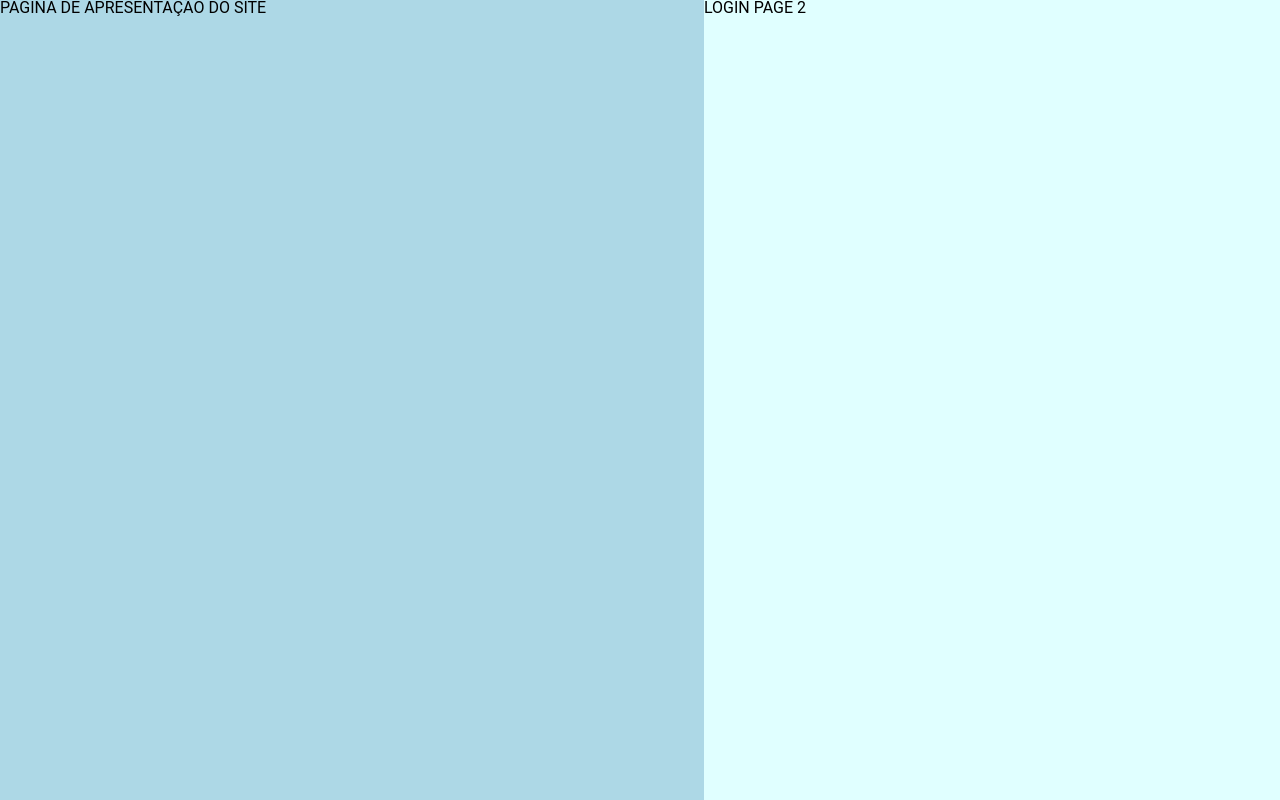
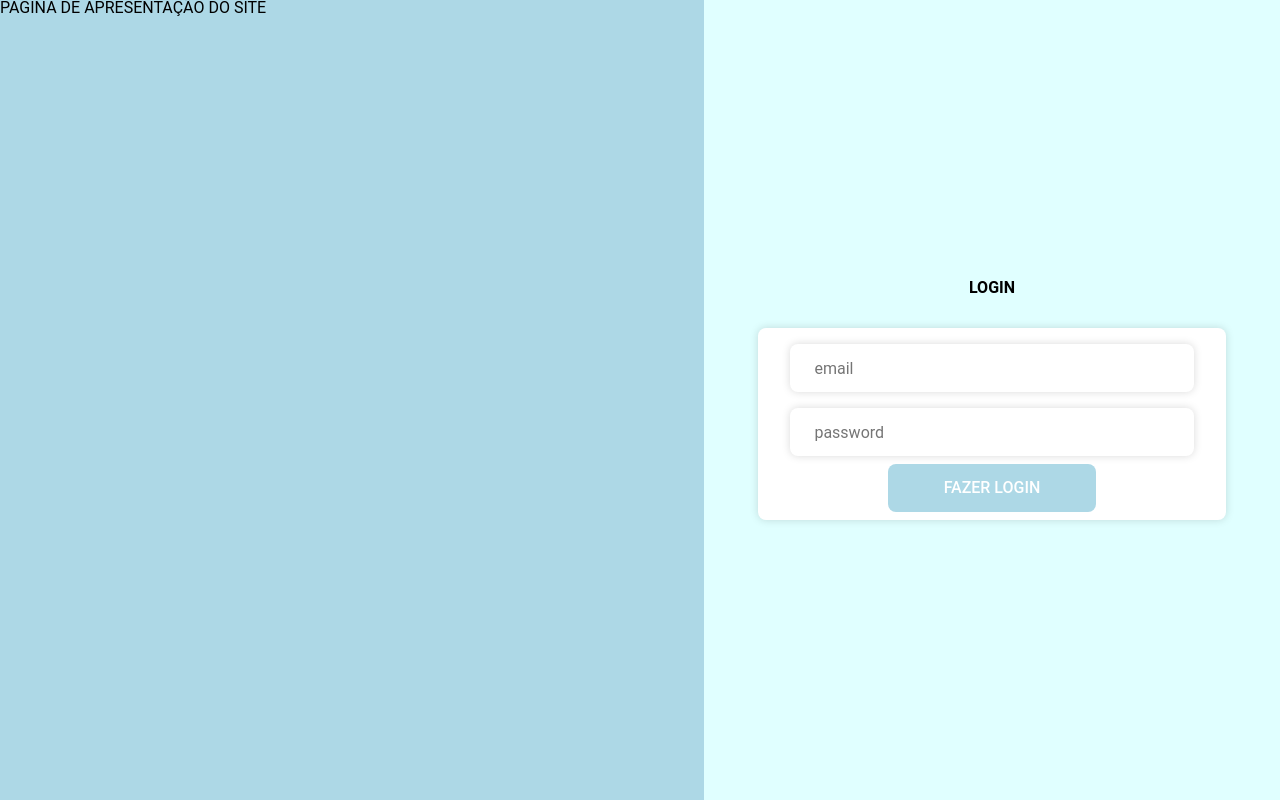
Before and after one commit to oscarmaia/tamega, a React (Create React App) app: page /sign-in in a window 1280 px wide. Built offline with nearby package versions, Linux system fonts and the light colour scheme.

Commit message:
feat: login e register form

```diff
--- a/src/pages/SignUp.js
+++ b/src/pages/SignUp.js
@@ -1,15 +1,70 @@
+import { useState } from "react";
 import styled from "styled-components";
 
 export default function SignUp() {
+  const [disableButton, setDisableButton] = useState(false);
+  const [form, setForm] = useState({
+    name: "",
+    email: "",
+    password: "",
+    _password: "",
+  });
+
+  function register(e) {
+    e.preventDefault();
+    setDisableButton(true);
+    if (form.password !== form._password) {
+      alert("password must be the same");
+      setDisableButton(false);
+      return;
+    }
+    console.log(form);
+  }
+
+  function handleChange(e) {
+    setForm({ ...form, [e.target.name]: e.target.value });
+    console.log(form);
+  }
+
   return (
     <AreaContainer>
       <h1>CADASTRE-SE</h1>
-      <Form onSubmit={() => console.log("clicked")}>
-        <Input placeholder="name"></Input>
-        <Input placeholder="username"></Input>
-        <Input placeholder="password"></Input>
-        <Input placeholder="confirm password"></Input>
-        <Button>FAZER CADASTRO</Button>
+      <Form onSubmit={register}>
+        <Input
+          name="name"
+          value={form.name}
+          required
+          type="text"
+          placeholder="name"
+          onChange={handleChange}
+        ></Input>
+        <Input
+          value={form.email}
+          name="email"
+          type="email"
+          required
+          placeholder="email"
+          onChange={handleChange}
+        ></Input>
+        <Input
+          value={form.password}
+          onChange={handleChange}
+          name="password"
+          type="password"
+          required
+          placeholder="password"
+        ></Input>
+        <Input
+          value={form._password}
+          onChange={handleChange}
+          name="_password"
+          type="password"
+          required
+          placeholder="confirm password"
+        ></Input>
+        <Button disabled={disableButton ? true : false} type="submit">
+          FAZER CADASTRO
+        </Button>
       </Form>
     </AreaContainer>
   );
--- a/src/pages/SingIn.js
+++ b/src/pages/SingIn.js
@@ -1,7 +1,101 @@
+import { useState } from "react";
+import styled from "styled-components";
+
 export default function SignIn() {
+  const [disableButton, setDisableButton] = useState(false);
+  const [form, setForm] = useState({
+    email: "",
+    password: "",
+  });
+
+  function register(e) {
+    e.preventDefault();
+    setDisableButton(true);
+    console.log(form);
+  }
+
+  function handleChange(e) {
+    setForm({ ...form, [e.target.name]: e.target.value });
+    console.log(form);
+  }
+
   return (
-    <>
-      <h1>LOGIN PAGE 2</h1>
-    </>
+    <AreaContainer>
+      <h1>LOGIN</h1>
+      <Form onSubmit={register}>
+        <Input
+          value={form.email}
+          name="email"
+          type="email"
+          required
+          placeholder="email"
+          onChange={handleChange}
+        ></Input>
+        <Input
+          value={form.password}
+          onChange={handleChange}
+          name="password"
+          type="password"
+          required
+          placeholder="password"
+        ></Input>
+        <Button disabled={disableButton ? true : false} type="submit">
+          FAZER LOGIN
+        </Button>
+      </Form>
+    </AreaContainer>
   );
 }
+
+const AreaContainer = styled.div`
+  width: 100%;
+  height: 100%;
+  display: flex;
+  flex-direction: column;
+  align-items: center;
+  justify-content: center;
+  h1 {
+    margin-bottom: 2rem;
+    font-weight: 700;
+  }
+`;
+
+const Form = styled.form`
+  width: 70%;
+  padding: 0.5rem 2rem 0.5rem 2rem;
+  background-color: white;
+  display: flex;
+  flex-direction: column;
+  justify-content: center;
+  align-items: center;
+  border-radius: 0.5rem;
+  box-shadow: 0 0 0.5rem rgba(0, 0, 0, 0.15);
+`;
+
+const Input = styled.input`
+  margin: 0.5rem;
+  width: 100%;
+  box-sizing: border-box;
+  height: 2rem;
+  border-radius: 0.5rem;
+  box-shadow: 0 0 0.5rem rgba(0, 0, 0, 0.15);
+  padding: 1.5rem;
+`;
+
+const Button = styled.button`
+  color: white;
+  display: flex;
+  align-items: center;
+  justify-content: center;
+  font-weight: 500;
+  background-color: lightblue;
+  min-width: 13rem;
+  box-sizing: border-box;
+  height: 2rem;
+  border-radius: 0.5rem;
+  padding: 1.5rem;
+  :hover {
+    box-shadow: 0 0 0.5rem rgba(0, 0, 0, 0.15);
+    cursor: pointer;
+  }
+`;
```
